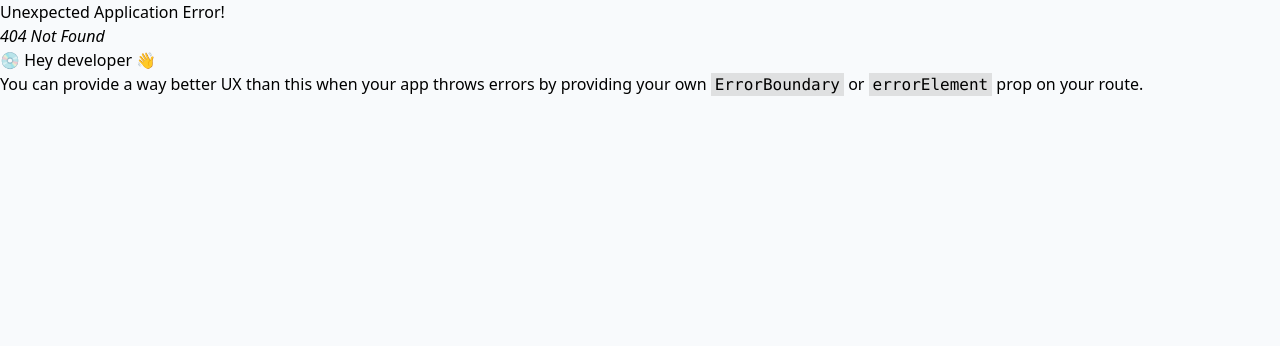
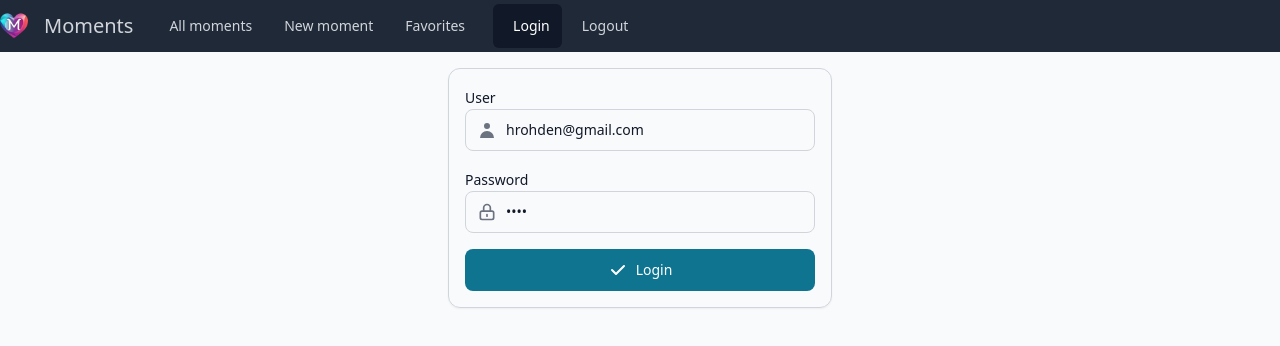
Before and after one commit to hrohden/getclass-frontend, a React (Vite) app: page /login in a window 1280 px wide. Before the commit this address had no page. Shown: the top 346 px of the page. Built offline with nearby package versions, Linux system fonts and the light colour scheme.

Commit message:
Creates Login and Logout features

```diff
--- a/src/components/Navbar.tsx
+++ b/src/components/Navbar.tsx
@@ -28,6 +28,14 @@
             Favorites
           </NavbarItem>
         </ul>
+        <ul className='flex'>
+          <NavbarItem item={{ id: '1', path: '/login', icon: 'list' }}>
+            Login
+          </NavbarItem>
+          <NavbarItem item={{ id: '2', path: '/logout', icon: 'plus' }}>
+            Logout
+          </NavbarItem>
+        </ul>
       </div>
     </nav>
   )
--- a/src/hooks/useAuthentication.tsx
+++ b/src/hooks/useAuthentication.tsx
@@ -1,21 +1,31 @@
-import { useMutation, useQueryClient } from 'react-query'
+import { useMutation } from 'react-query'
 import { postAuthentication } from '../api/authentication'
 
+// defines the local storage key
+const AUTHENTICATION_KEY = 'authentication'
+
+// hook function to post authentication
 const usePostAuthentication = () => {
-  const queryClient = useQueryClient()
   return useMutation(postAuthentication, {
     onSuccess: (authenticationToken: AuthenticationToken) => {
-      const queryKeys = ['authentication']
-      queryClient.setQueryData(queryKeys, authenticationToken)
-      queryClient.invalidateQueries(['authentication'])
+      localStorage.setItem(
+        AUTHENTICATION_KEY,
+        JSON.stringify(authenticationToken),
+      )
     },
   })
 }
 
 // hook function to check for authentication
 const useAuthentication = (): AuthenticationToken | undefined => {
-  const queryClient = useQueryClient()
-  return queryClient.getQueryData<AuthenticationToken>('authentication')
+  return JSON.parse(localStorage.getItem(AUTHENTICATION_KEY) || 'null')
 }
 
-export { useAuthentication, usePostAuthentication }
+// hook function to remove authentication
+const useDeleteAuthentication = () => {
+  return () => {
+    localStorage.removeItem(AUTHENTICATION_KEY)
+  }
+}
+
+export { useAuthentication, useDeleteAuthentication, usePostAuthentication }
--- /dev/null
+++ b/src/pages/Logout.tsx
@@ -0,0 +1,10 @@
+import { useEffect } from 'react'
+import { useDeleteAuthentication } from '../hooks/useAuthentication'
+
+const Logout = () => {
+  useEffect(() => {
+    useDeleteAuthentication()()
+  })
+  return <div>Logout</div>
+}
+export default Logout
```
Also changed, not shown: src/App.tsx (+10 -0 lines).
